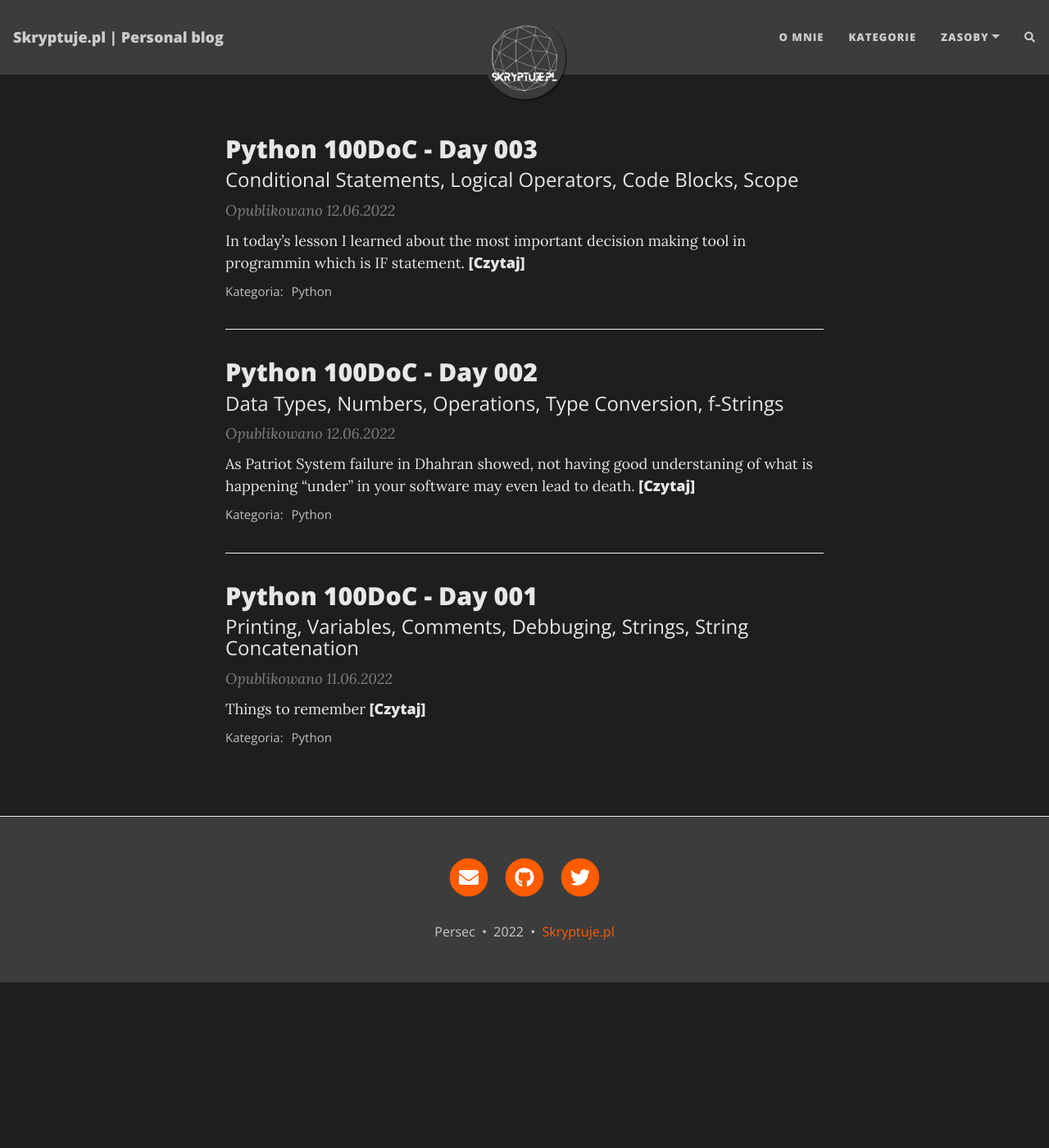
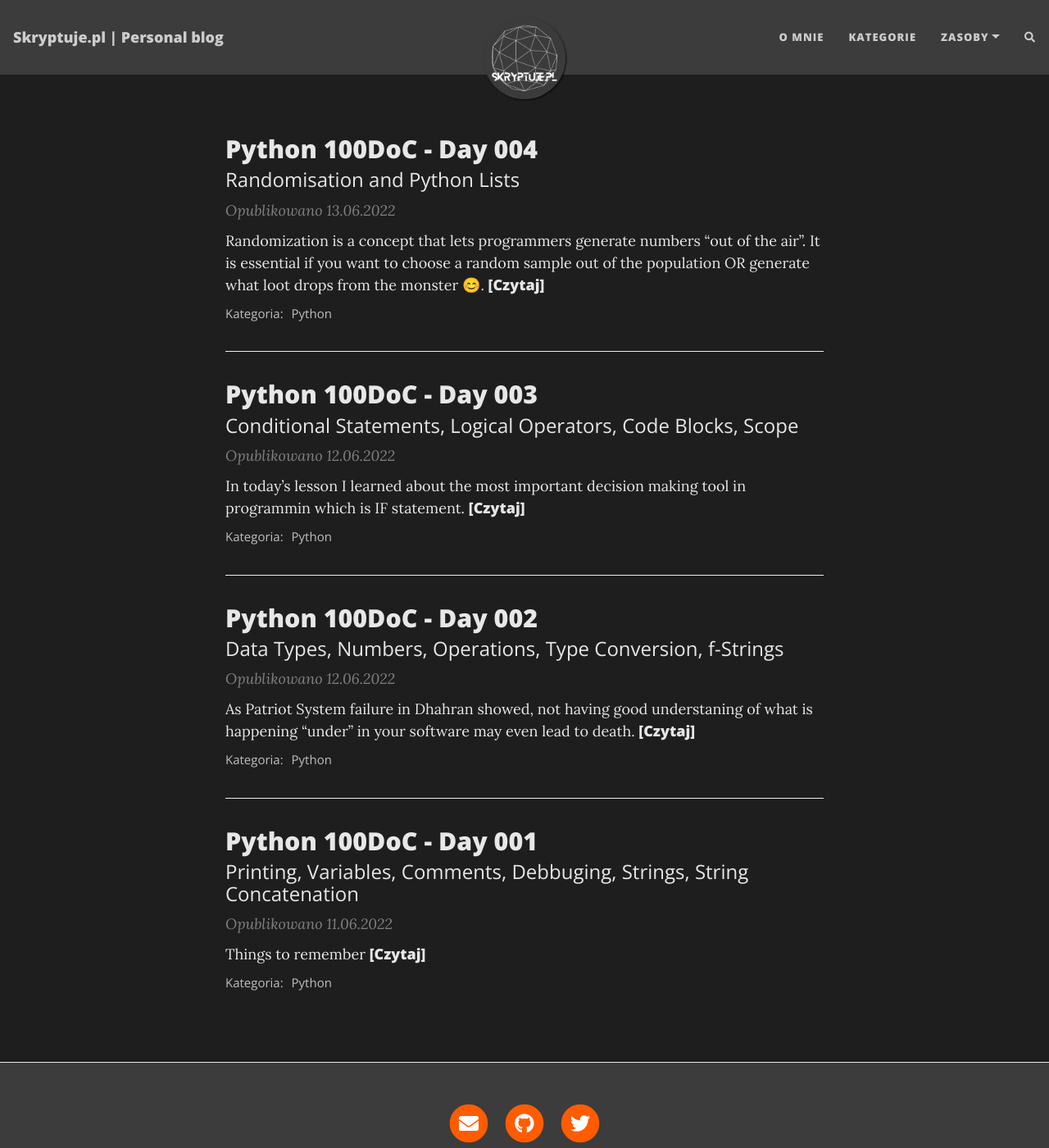
Before and after one commit to catpersec/skryptuje.pl, a Jekyll site: the page built from index.md, in a window 1280 px wide and 1400 px high. Shown: the whole window at 82% size. Built offline with Jekyll 4.4.1, drawn with Linux system fonts in a browser that asks for light colours; nearby versions of some CDN libraries; the list of posts is cut into pages by our own code; comment, search, counter and statistics services are not loaded; some of the changed lines change nothing that is shown.

Commit message:
Day 4 finished.

```diff
--- /dev/null
+++ b/_posts/2022-06-13-100DoC-Day-004.md
@@ -0,0 +1,186 @@
+---
+layout: post
+title: Python 100DoC - Day 004
+subtitle: Randomisation and Python Lists
+tags: [Python]
+---
+
+Randomization is a concept that lets programmers generate numbers “out of the air”. It is essential if you want to choose a random sample out of the population OR generate what loot drops from the monster 😊.
+
+### Things to remember
+
+- Python uses the Mersenne Twister as the core generator.
+- A list is an ordered data structure.
+- Using nested lists may result in significant time savings.
+
+&nbsp;
+### Random module
+
+<div class="image">
+    <a href="/assets/posts/2022-06-13-100DoC-004/1.jpg">
+        <img
+            src="/assets/posts/2022-06-13-100DoC-004/1.jpg"
+            alt="Random module usage example"
+        >
+        <a href="https://www.pythoncentral.io/wp-content/uploads/2017/02/image002.jpg">Source</a>
+    </a>
+</div>
+
+&nbsp;
+#### Random module functions
+
+|	Function Name	|	Description	|
+|	:-----------------------	|	:--------------------------------------------------------------------------------------------------------------------------------	|
+|	seed()	|	Initialize the random number generator	|
+|	getstate()	|	Returns an object with the current internal state of the random number generator	|
+|	setstate()	|	Used to restore the state of the random number generator back to the specified state	|
+|	getrandbits()	|	Return an integer with a specified number of bits	|
+|	randrange()	|	Returns a random number within the range	|
+|	randint()	|	Returns a random integer within the range	|
+|	choice()	|	Returns a random item from a list, tuple, or string	|
+|	choices()	|	Returns multiple random elements from the list with replacement	|
+|	sample()	|	Returns a particular length list of items chosen from the sequence	|
+|	random()	|	Generate random floating numbers	|
+|	uniform()	|	Return random floating number between two numbers both inclusive	|
+|	triangular()	|	Return a random floating point number within a range with a bias towards one extreme	|
+|	betavariate()	|	Return a random floating point number with beta distribution	|
+|	expovariate()	|	Return a random floating point number with exponential distribution	|
+|	gammavariate()	|	Return a random floating point number with gamma distribution	|
+|	gauss()	|	Return a random floating point number with Gaussian distribution	|
+|	lognormvariate()	|	Return a random floating point number with log-normal distribution	|
+|	normalvariate()	|	Return a random floating point number with normal distribution	|
+|	vonmisesvariate()	|	Return a random floating point number with von Mises distribution or circular normal distribution	|
+|	paretovariate()	|	Return a random floating point number with Pareto distribution	|
+|	weibullvariate()	|	Return a random floating point number with Weibull distribution	|
+
+
+
+&nbsp;
+### Lists
+
+The list is a Data Structure. It is a way of organizing and storing data in Python.
+
+<div class="image">
+    <a href="/assets/posts/2022-06-13-100DoC-004/2.jpg">
+        <img
+            src="/assets/posts/2022-06-13-100DoC-004/2.jpg"
+            alt="Random module usage example"
+        >
+        <a href="https://pynative.com/wp-content/uploads/2021/03/python-list.jpg">Source</a>
+    </a>
+</div>
+
+
+&nbsp;
+#### Python List Methods
+
+|	Method	|	Description	|
+|	:-----------------------	|	:--------------------------------------------------------------------------------------------------------------------------------	|
+|	append()	|	Adds an element at the end of the list	|
+|	clear()	|	Removes all the elements from the list	|
+|	copy()	|	Returns a copy of the list	|
+|	count()	|	Returns the number of elements with the specified value	|
+|	extend()	|	Add the elements of a list (or any iterable), to the end of the current list	|
+|	index()	|	Returns the index of the first element with the specified value	|
+|	insert()	|	Adds an element at the specified position	|
+|	pop()	|	Removes the element at the specified position	|
+|	remove()	|	Removes the first item with the specified value	|
+|	reverse()	|	Reverses the order of the list	|
+|	sort()	|	Sorts the list	|
+
+
+&nbsp;
+#### Python Nested List
+
+<div class="image">
+    <a href="/assets/posts/2022-06-13-100DoC-004/3.jpg">
+        <img
+            src="/assets/posts/2022-06-13-100DoC-004/3.jpg"
+            alt="Random module usage example"
+        >
+        <a href="https://pynative.com/wp-content/uploads/2021/03/python-list.jpg">Source</a>
+    </a>
+</div>
+
+
+
+&nbsp;
+### Other important functions/methods
+
+#### string.split("delimiter")
+
+> Method converts string to a list.
+
+###### Example:
+{% highlight python %}
+str_1 = "Hire the top 1% freelance developers"
+list_1 = str_1.split()
+print(list_1)
+
+#Output:
+#['Hire', 'the', 'top', '1%', 'freelance', 'developers']
+{% endhighlight %}
+
+
+### References
+- [How to split a string into a list of characters?](https://stackoverflow.com/questions/4978787/how-to-split-a-string-into-a-list-of-characters)
+
+
+
+&nbsp;
+### Complete code from the final project of the lesson
+
+Day 4 final project code.
+
+{% highlight python %}
+import random
+
+rock = '''
+    _______
+---'   ____)
+      (_____)
+      (_____)
+      (____)
+---.__(___)
+'''
+
+paper = '''
+    _______
+---'   ____)____
+          ______)
+          _______)
+         _______)
+---.__________)
+'''
+
+scissors = '''
+    _______
+---'   ____)____
+          ______)
+       __________)
+      (____)
+---.__(___)
+'''
+
+game_images = [rock, paper, scissors]
+
+user_choice = int(input("What do you choose? Type 0 for Rock, 1 for Paper or 2 for Scissors.\n"))
+print(game_images[user_choice])
+
+computer_choice = random.randint(0, 2)
+print("Computer chose:")
+print(game_images[computer_choice])
+
+if user_choice >= 3 or user_choice < 0:
+  print("You typed an invalid number, you lose!")
+elif user_choice == 0 and computer_choice == 2:
+  print("You win!")
+elif computer_choice == 0 and user_choice == 2:
+  print("You lose")
+elif computer_choice > user_choice:
+  print("You lose")
+elif user_choice > computer_choice:
+  print("You win!")
+elif computer_choice == user_choice:
+  print("It's a draw")
+{% endhighlight %}
--- a/assets/css/beautifuljekyll.css
+++ b/assets/css/beautifuljekyll.css
@@ -836,12 +836,12 @@ table {
 }
 table tr {
   border-top: 1px solid #cccccc;
-  background-color: #ffffff;
+  background-color: #444444;
   margin: 0;
   padding: 0;
 }
 table tr:nth-child(2n) {
-  background-color: #f8f8f8;
+  background-color: #6a6a6a;
 }
 table tr th {
   font-weight: bold;
@@ -859,6 +859,7 @@ table tr td {
 table tr th :first-child,
 table tr td :first-child {
   margin-top: 0;
+  background-color: #6a6a6a;
 }
 table tr th :last-child,
 table tr td :last-child {
```
Also changed, not shown: assets/posts/2022-06-08-hello-world/cov.jpeg (deleted), assets/posts/2022-06-13-100DoC-004/1.jpg (added), assets/posts/2022-06-13-100DoC-004/2.jpg (added), assets/posts/2022-06-13-100DoC-004/3.jpg (added).
